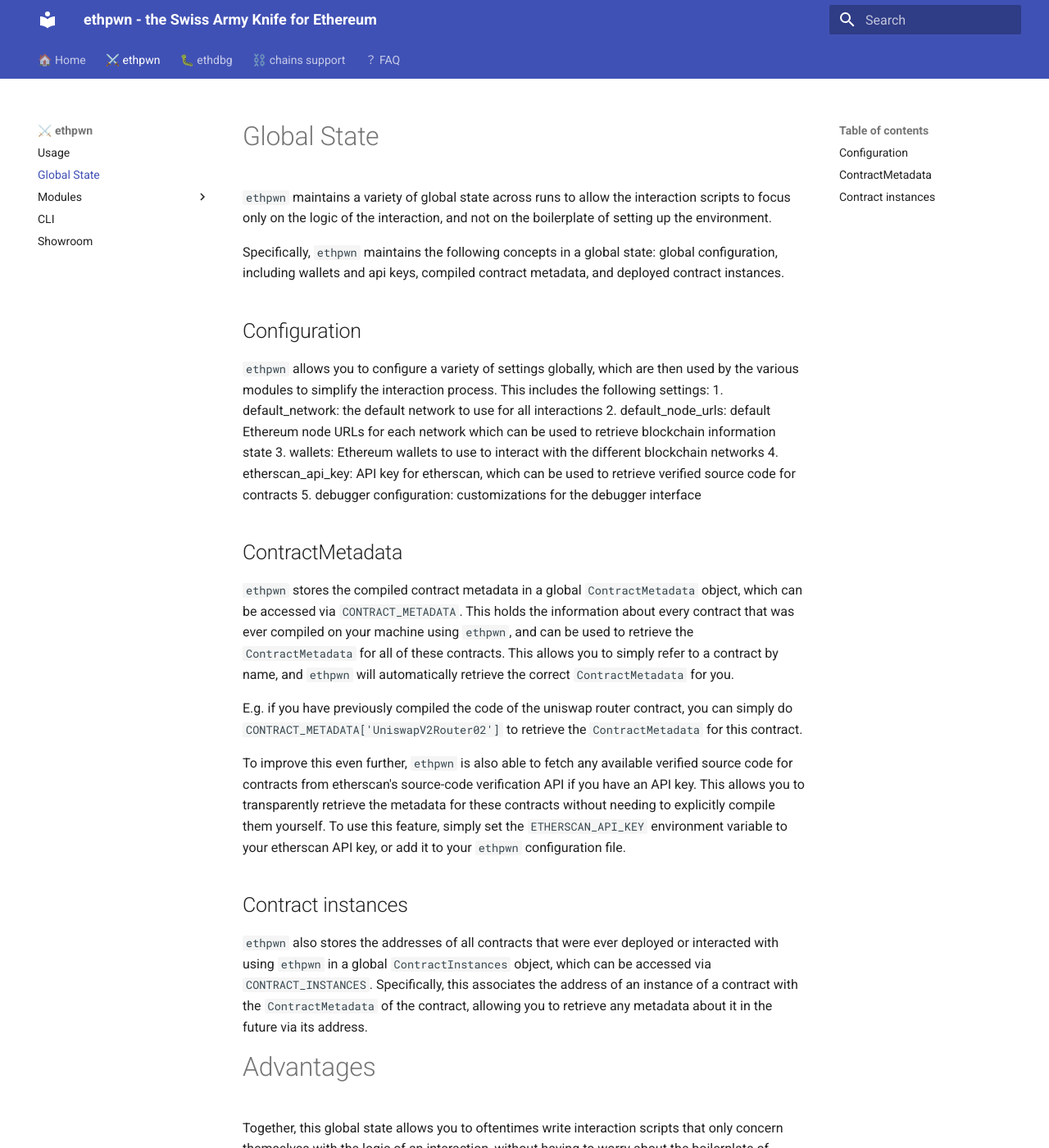
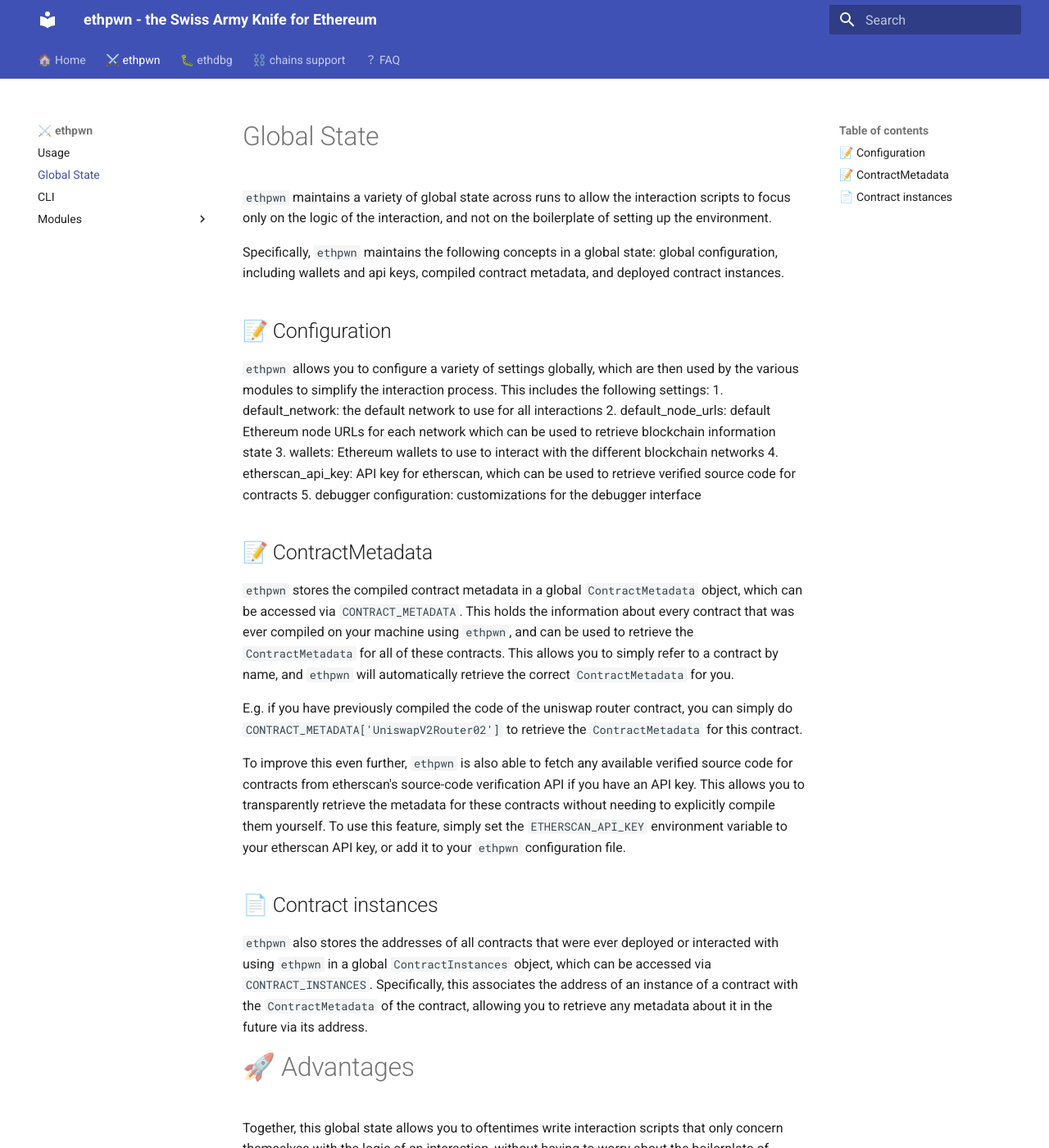
Before and after one commit to ethpwn/ethpwn, an MkDocs documentation site: the page built from docs/docs/ethpwn/global_state.md, in a window 1280 px wide and 1400 px high. Shown: the whole window at 82% size. Built offline with MkDocs 1.6.1 and Material for MkDocs 9.7.7, drawn with Linux system fonts in a browser that asks for light colours; some of the changed text lies outside the part shown.

Commit message:
fix doc
Signed-off-by: degrigis <degrigis@ucsb.edu>

````diff
--- a/docs/docs/ethpwn/global_state.md
+++ b/docs/docs/ethpwn/global_state.md
@@ -4,7 +4,7 @@
 
 Specifically, `ethpwn` maintains the following concepts in a global state: global configuration, including wallets and api keys, compiled contract metadata, and deployed contract instances.
 
-## Configuration
+## 📝 Configuration
 `ethpwn` allows you to configure a variety of settings globally, which are then used by the various modules to simplify the interaction process.
 This includes the following settings:
 1. default_network: the default network to use for all interactions
@@ -13,7 +13,7 @@
 4. etherscan_api_key: API key for etherscan, which can be used to retrieve verified source code for contracts
 5. debugger configuration: customizations for the debugger interface
 
-## ContractMetadata
+## 📝 ContractMetadata
 `ethpwn` stores the compiled contract metadata in a global `ContractMetadata` object, which can be accessed via `CONTRACT_METADATA`.
 This holds the information about every contract that was ever compiled on your machine using `ethpwn`, and can be used to retrieve the `ContractMetadata` for all of these contracts.
 This allows you to simply refer to a contract by name, and `ethpwn` will automatically retrieve the correct `ContractMetadata` for you.
@@ -23,10 +23,10 @@
 To improve this even further, `ethpwn` is also able to fetch any available verified source code for contracts from etherscan's source-code verification API if you have an API key. This allows you to transparently retrieve the metadata for these contracts without needing to explicitly compile them yourself.
 To use this feature, simply set the `ETHERSCAN_API_KEY` environment variable to your etherscan API key, or add it to your `ethpwn` configuration file.
 
-## Contract instances
+## 📄 Contract instances
 `ethpwn` also stores the addresses of all contracts that were ever deployed or interacted with using `ethpwn` in a global `ContractInstances` object, which can be accessed via `CONTRACT_INSTANCES`. Specifically, this associates the address of an instance of a contract with the `ContractMetadata` of the contract, allowing you to retrieve any metadata about it in the future via its address.
 
-# Advantages
+# 🚀 Advantages
 
 Together, this global state allows you to oftentimes write interaction scripts that only concern themselves with the logic of an interaction, without having to worry about the boilerplate of setting up the environment, compiling contracts, and associating each contract with its address.
 
@@ -51,7 +51,7 @@
 ethpwn fetch_verified_contract_at 0x7a250d5630B4cF539739dF2C5dAcb4c659F2488D
 ```
 
-## Direct Interaction in `ethpwn` Scripts
+## 🚀 Direct Interaction in `ethpwn` Scripts
 
 Then, we can use the uniswap router contract in our scripts to interact with it.
 ```python
@@ -79,7 +79,7 @@
 )
 ```
 
-## Integration in contract deployment
+## 🚀 Integration in contract deployment
 
 Instead of performing this action manually, we can instead deploy a solidity contract to perform this action for us.
 ```python
@@ -124,7 +124,7 @@
 print(f"Transaction ID: {txid.hex()}")
 ```
 
-## Integration with `ethdbg`
+## 🐛 Integration with `ethdbg`
 
 Finally, we can also use `ethdbg` to debug the contract we just deployed.
 ```bash
--- a/docs/mkdocs.yml
+++ b/docs/mkdocs.yml
@@ -19,6 +19,7 @@
   - ⚔️ ethpwn:
     - Usage: ethpwn/usage.md
     - Global State: ethpwn/global_state.md
+    - CLI: ethpwn/cli.md
     - Modules:
       - ethpwn.ethlib.global_context: ethpwn/modules/global_context.md
       - ethpwn.ethlib.contract_registry: ethpwn/modules/contract_registry.md
@@ -33,8 +34,6 @@
       - ethpwn.ethlib.prelude: ethpwn/modules/prelude.md
       - ethpwn.ethlib.serialization_utils: ethpwn/modules/serialization_utils.md
       - ethpwn.ethlib.utils: ethpwn/modules/utils.md
-    - CLI: ethpwn/cli.md
-    - Showroom: ethpwn/showroom.md
   - 🐛 ethdbg:
     - Usage: ethdbg/usage.md
     - Commands:
@@ -55,7 +54,6 @@
       - callhistory: ethdbg/commands/callhistory.md
       - ethtowei: ethdbg/commands/ethtowei.md
       - weitoeth: ethdbg/commands/weitoeth.md
-    - Showroom: ethdbg/showroom.md
   #- ⚙️ hacking ethdbg: hacking.md
   - ⛓️ chains support: chains.md
   - ？ FAQ: faq.md
````
Also changed, not shown: docs/docs/ethpwn/showroom.md (deleted, +0 -78 lines), docs/docs/ethpwn/usage.md (+2 -2 lines).
